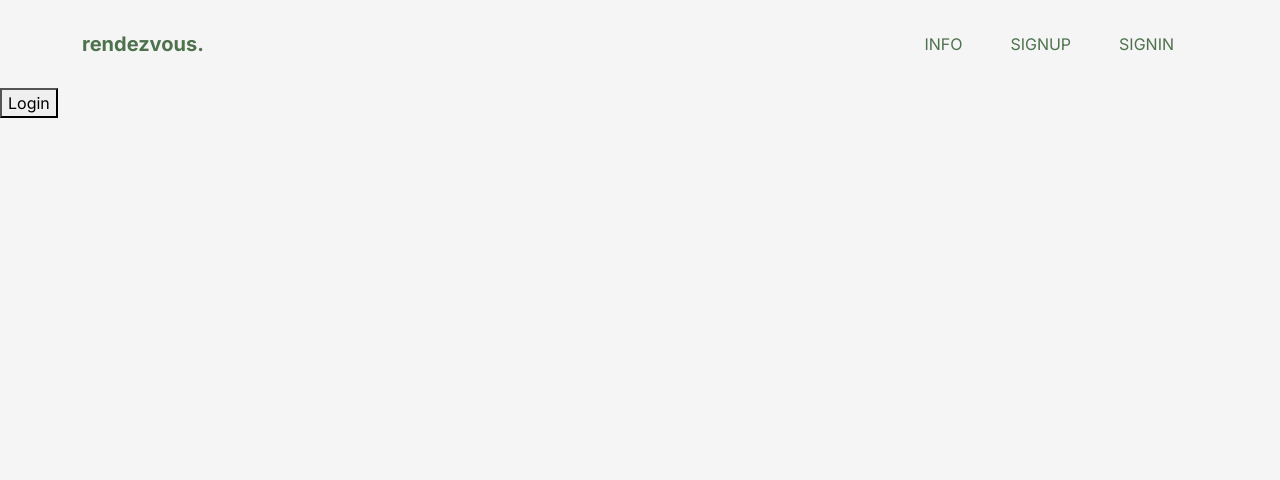
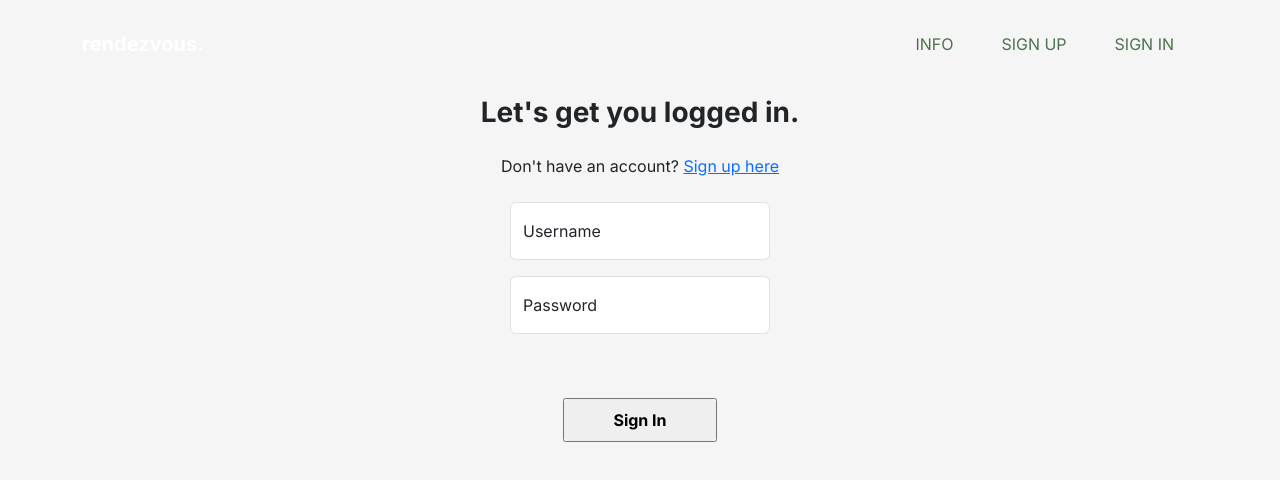
Before and after one commit to Rendezvous-Journaling/rendezvous-web, a Next.js app: page /signin in a window 1280 px wide. Shown: the top 480 px of the page. Built offline with nearby package versions, Linux system fonts and the light colour scheme.

Commit message:
Create login form

```diff
--- a/src/app/components/navbar/MyNavbar.module.css
+++ b/src/app/components/navbar/MyNavbar.module.css
@@ -4,7 +4,8 @@
 }
 
 .navbarBrand{
-    color: #4D724D;
+    /* color: #4D724D; */
+    color: #ffffff;
 }
 
 .navbarLink{
--- a/src/app/components/navbar/MyNavbar.tsx
+++ b/src/app/components/navbar/MyNavbar.tsx
@@ -26,8 +26,8 @@ export const MyNavbar = () => {
         <Navbar.Collapse id="basic-navbar-nav" className="justify-content-end">
           <Nav>
             <Nav.Link href="/" className={`${styles.navbarLink} px-4 `}>INFO</Nav.Link>
-            <Nav.Link href={isSignedIn ? "/" : "/signup"} className={`${styles.navbarLink} px-4`}>{isSignedIn ? "HOME" : "SIGNUP"}</Nav.Link>
-            <Nav.Link href={isSignedIn ? "/" : "/signin"} className={`${styles.navbarLink} px-4`}>{isSignedIn ? "LOGOUT" : "SIGNIN"}</Nav.Link>
+            <Nav.Link href={isSignedIn ? "/" : "/signup"} className={`${styles.navbarLink} px-4`}>{isSignedIn ? "HOME" : "SIGN UP"}</Nav.Link>
+            <Nav.Link href={isSignedIn ? "/" : "/signin"} className={`${styles.navbarLink} px-4`}>{isSignedIn ? "LOGOUT" : "SIGN IN"}</Nav.Link>
           </Nav>
         </Navbar.Collapse>
       </Container>
--- a/src/app/globals.css
+++ b/src/app/globals.css
@@ -1,5 +1,6 @@
 @import "~bootstrap/dist/css/bootstrap.min.css";
 
 body{
+
     background-color: #F5F5F5;
 }
--- a/src/app/signin/page.tsx
+++ b/src/app/signin/page.tsx
@@ -1,27 +1,81 @@
 "use client"
+import { Col, Container, Row } from "react-bootstrap";
 import { UserPoolApi } from "../apis/UserPoolApi";
+import Link from "next/link";
+import { FormEvent } from "react";
 
 
 export default function Page() {
 
-  const practiceLogin = async () => {
+  const initiateAuth = async (username : string, password: string) => {
 
     const credentials = {
-      username: "albertzeap",
-      password: "Felix3271!"
+      username: username,
+      password: password
     }
 
     const response = await UserPoolApi.signInUser(credentials);
     alert(response?.message);
 
+  }
 
+  const handleSignIn = (e : FormEvent<HTMLFormElement>) => {
+    e.preventDefault();
 
+    let username = (e.currentTarget.elements.namedItem('uname') as HTMLInputElement)?.value;
+    let password = (e.currentTarget.elements.namedItem('pwd') as HTMLInputElement)?.value;
+
+    initiateAuth(username, password);
   }
 
 
   return(
-    <>
-      <button onClick={practiceLogin}>Login</button>
-    </>
+    <Container>
+
+      <Container fluid>
+        <div className="text-center">
+          <h1 className="fs-3 fw-bold py-2">Let's get you logged in.</h1>
+          <p className="py-2">Don't have an account? <Link href="/signin">Sign up here</Link></p>
+        </div>
+        <form className="reg-form d-flex justify-content-center align-items-center" name="regForm" method="post" onSubmit={handleSignIn}>
+
+          <Row>
+
+            <Col>
+
+              <div className="form-floating mb-3">
+                <input required
+                  className="form-control"
+                  id="uname"
+                  type="text"
+                  name="uname"
+                  placeholder="Username"
+                />
+                <label className="form-label" htmlFor="uname">Username</label>
+
+              </div>
+
+              <div className="form-floating mb-3">
+                <input required
+                  className="form-control"
+                  id="pwd"
+                  type="password"
+                  name="pwd"
+                  placeholder="Password"
+                />
+                <label className="form-label" htmlFor="password">Password</label>
+              </div>
+
+              <div className="d-flex justify-content-center align-items-center py-5">
+                <input className="fw-bold py-2 px-5" type="submit" value="Sign In"/>
+              </div>
+
+            </Col>
+
+          </Row>
+        </form>
+      </Container>
+
+    </Container>
   )
 }
```
